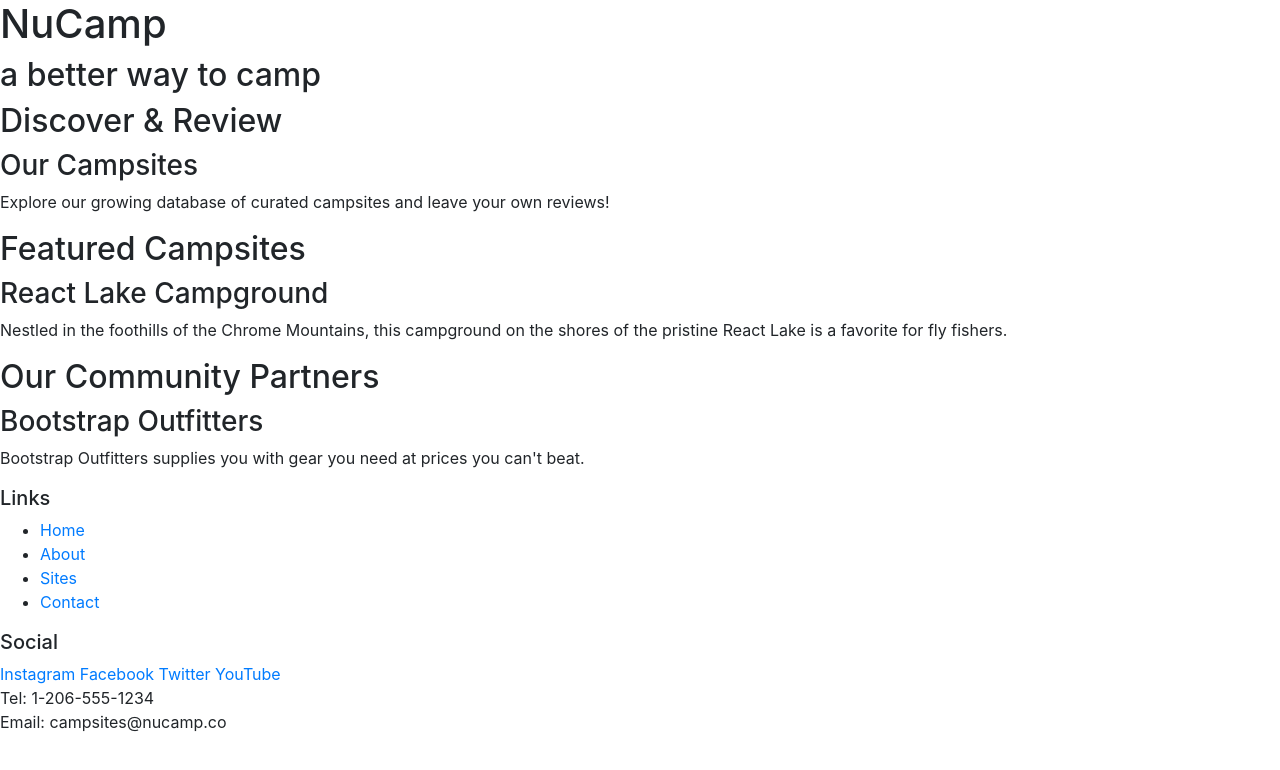
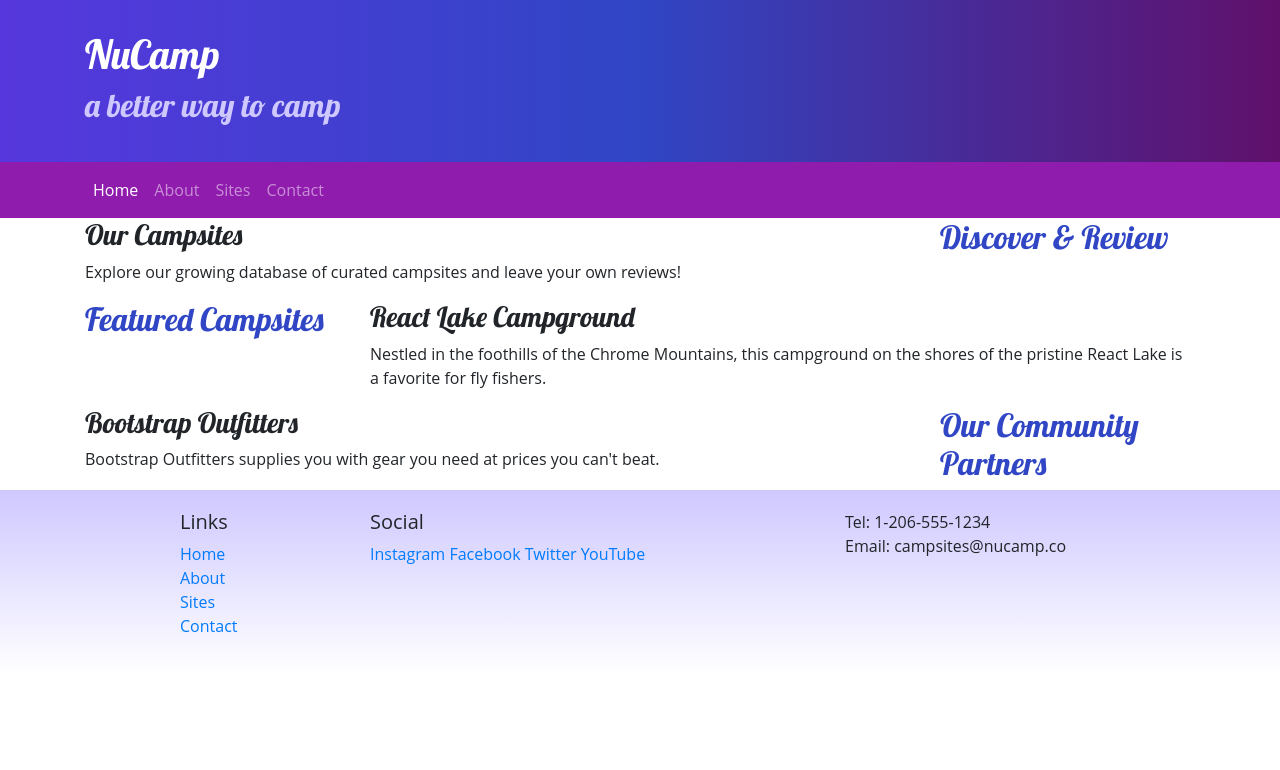
Before and after one commit to Jdubstep1357/NuCamp-Files, a website: page index.html in a window 1280 px wide. Drawn offline with nearby package versions, Linux system fonts and the light colour scheme.

Commit message:
Navbar and Breadcrums

```diff
--- a/index.html
+++ b/index.html
@@ -8,57 +8,110 @@
 
         <!-- Bootstrap CSS -->
         <link rel="stylesheet" href="node_modules/bootstrap/dist/css/bootstrap.min.css" />
+        <link href="styles.css" rel="stylesheet">
+        <link href="https://fonts.googleapis.com/css2?family=Lobster&display=swap" rel="stylesheet">
+
 
         <title>NuCamp: A Better Way To Camp</title>
     </head>
 
+
+
+
 <body>
 
-    <header>
-        <div>
+    <header class="jumbotron jumbotron-fluid">
+        <div class="container">
+            <div class="row">
+                <div class="col">
             <h1>NuCamp</h1>
             <h2>a better way to camp</h2>
                 </div>
+            </div>
+        </div>
     </header>
 
-    <div>
-        <h2>Discover & Review</h2>
-        <h3>Our Campsites</h3>
-        <p>Explore our growing database of curated campsites and leave your own reviews!</p>
+    <!-- sticky-top
+        As you scroll down, sticky bar stays up at the top
+    -->
+    <nav class="navbar navbar-expand-sm navbar-dark sticky-top">
+        <!-- This is the button
+            DATA-TOGGLE triggers the dropdown effect
+            DATA-TARGET links to the id
+        -->
+
+        <div class="container">
+        <button class="navbar-toggler ml-auto" type="button" data-toggle="collapse" data-target="#nucampNavbar">
+            <span class="navbar-toggler-icon"></span>
+        </button>
+        <div class="collapse navbar-collapse" id="nucampNavbar">
+        <ul class="navbar-nav">
+            <li class="nav-item active"><a class="nav-link" href="#">Home</a></li>
+            <li class="nav-item"><a class="nav-link" href="aboutus.html">About</a></li>
+            <li><a  class="nav-link" href="#">Sites</a></li>
+            <li><a  class="nav-link" href="#">Contact</a></li>
+        </ul>
+    </div>
 </div>
 
-    <div>
-        <h2>Featured Campsites</h2>
-        <h3>React Lake Campground</h3>
-        <p>Nestled in the foothills of the Chrome Mountains, this campground on the shores of the pristine React Lake is a favorite for fly fishers.</p>
+    </nav>
+
+    <div class="container">
+        <div class="row">
+        <div class="col-sm-4 order-sm-last col-md-3">
+            <h2>Discover & Review</h2>
+        </div>
+        <div class="col">
+            <h3>Our Campsites</h3>
+            <p class="d-none d-sm-block">Explore our growing database of curated campsites and leave your own reviews!</p>
+        </div>
     </div>
 
-    <div>
-        <h2>Our Community Partners</h2>
-        <h3>Bootstrap Outfitters</h3>
-        <p>Bootstrap Outfitters supplies you with gear you need at prices you can't beat.</p>
+        <div class="row">
+            <div class="col-sm-4 col-md-3">
+            <h2>Featured Campsites</h2>
+        </div>
+        <div class="col">
+            <h3>React Lake Campground</h3>
+            <p class="d-none d-sm-block">Nestled in the foothills of the Chrome Mountains, this campground on the shores of the pristine React Lake is a favorite for fly fishers.</p>
+        </div>
     </div>
 
+        <div class="row">
+            <div class="col-sm-4 order-sm-last col-md-3">
+                <h2>Our Community Partners</h2>
+            </div>
+            <div class="col">
+                <h3>Bootstrap Outfitters</h3>
+                <p class="d-none d-sm-block">Bootstrap Outfitters supplies you with gear you need at prices you can't beat.</p>
+            </div>
+        </div>
+    </div>
+    </div>
     <footer>
-        <div>
+        <div class="container">
+            <div class="row">
+                <div class="col-4 col-sm-2 offset-1">
                     <h5>Links</h5>
-            <ul>
+                    <ul class="list-unstyled">
                         <li><a href="#">Home</a></li>
-                <li><a href="#">About</a></li>
+                        <li><a href="aboutus.html">About</a></li>
                         <li><a href="#">Sites</a></li>
                         <li><a href="#">Contact</a></li>
                     </ul>
                 </div>
-        <div>
+                <div class="col-6 col-sm-5">
                     <h5>Social</h5>
                     <a href="http://instagram.com/">Instagram</a>
                     <a href="http://facebook.com/">Facebook</a>
                     <a href="http://twitter.com/">Twitter</a>
                     <a href="http://youtube.com/">YouTube</a>
                 </div>
-        <div>
+                <div class="col-sm-4">
                     Tel: 1-206-555-1234<br />
                     Email: campsites@nucamp.co
+                </div>
+            </div>
         </div>
     </footer>
 
--- /dev/null
+++ b/styles.css
@@ -0,0 +1,46 @@
+body {
+  font-family: "Open Sans", sans-serif;
+
+}
+
+h1,
+h2,
+h3 {
+  font-family: "Lobster", cursive;
+}
+
+h2 {
+  color: #3046c5;
+}
+
+header h2 {
+  color: #cec8ff;
+}
+
+footer {
+  background-image: linear-gradient(#cec8ff, white);
+  padding: 20px 0;
+}
+
+.jumbotron {
+  margin: 0px;
+  margin-bottom: 0px;
+  padding: 30px;
+  background-image: linear-gradient(to right, #5637dd, #3046c5, #60106b);
+  color: white;
+}
+
+.row-content {
+  padding: 50px 0;
+  border-bottom: 1px ridge;
+  min-height: 200px;
+}
+
+
+.navbar {
+  background-color: #901CAD;
+}
+
+#Color {
+  margin: 0px;
+}
```
Also changed, not shown: aboutus.html (added, +142 -0 lines), 1 other file. Lines whose indentation alone changed are shown as unchanged.
